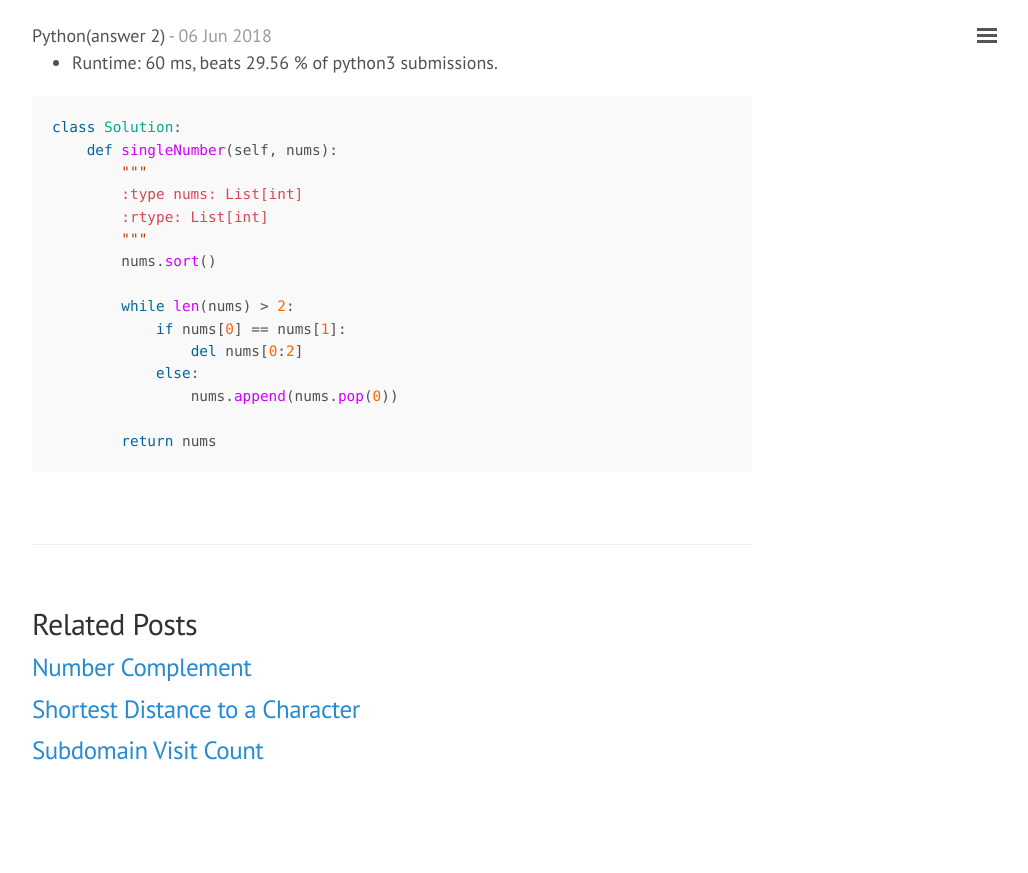
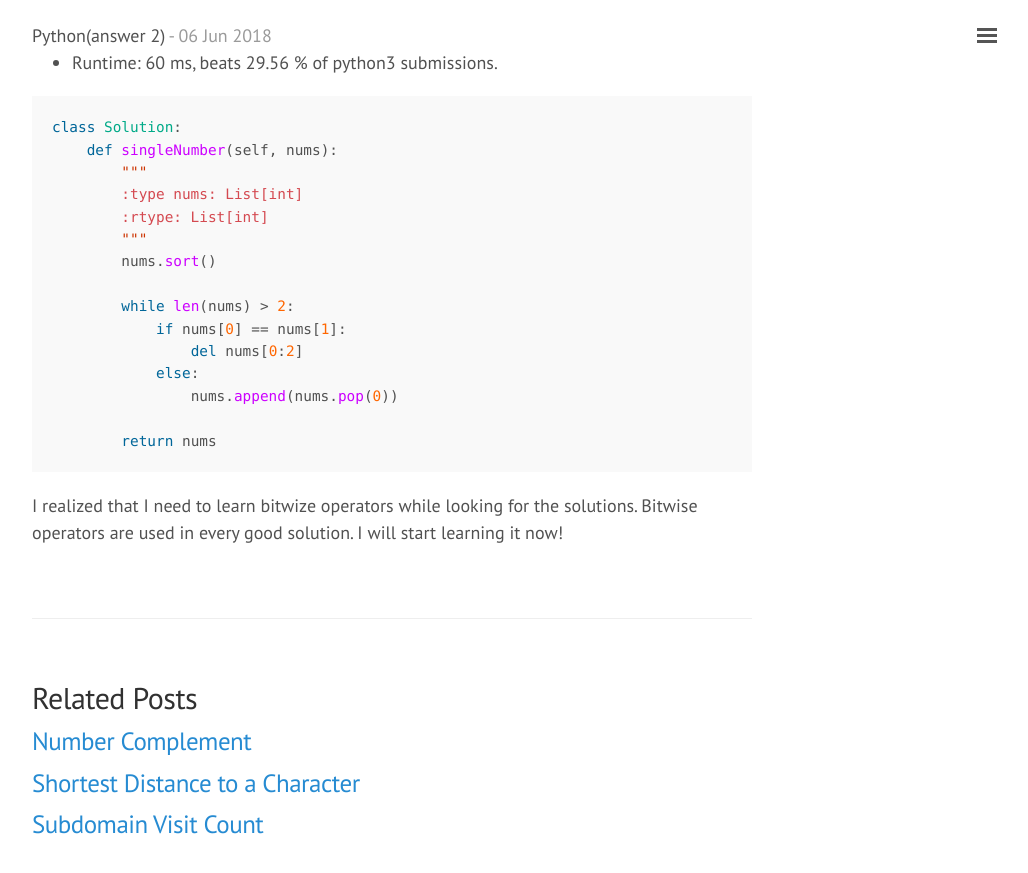
Before and after one commit to rami6/portfolio, a Jekyll site: the page built from algorithms/_posts/2018-06-06-single-number-iii.md, in a window 1280 px wide and 900 px high, scrolled down 1127 px. Shown: the top 873 px of the window, without its empty margins (248-1276 px from the left). Built offline with Jekyll 4.4.1, drawn with Linux system fonts in a browser that asks for light colours; before the commit the page ends 1953 px from its top, so only the background shows below that.

Commit message:
Update a post

```diff
--- a/algorithms/_posts/2018-06-06-single-number-iii.md
+++ b/algorithms/_posts/2018-06-06-single-number-iii.md
@@ -58,3 +58,5 @@ class Solution:
 
         return nums
 {% endhighlight %}
+
+I realized that I need to learn bitwize operators while looking for the solutions. Bitwise operators are used in every good solution. I will start learning it now!
```
